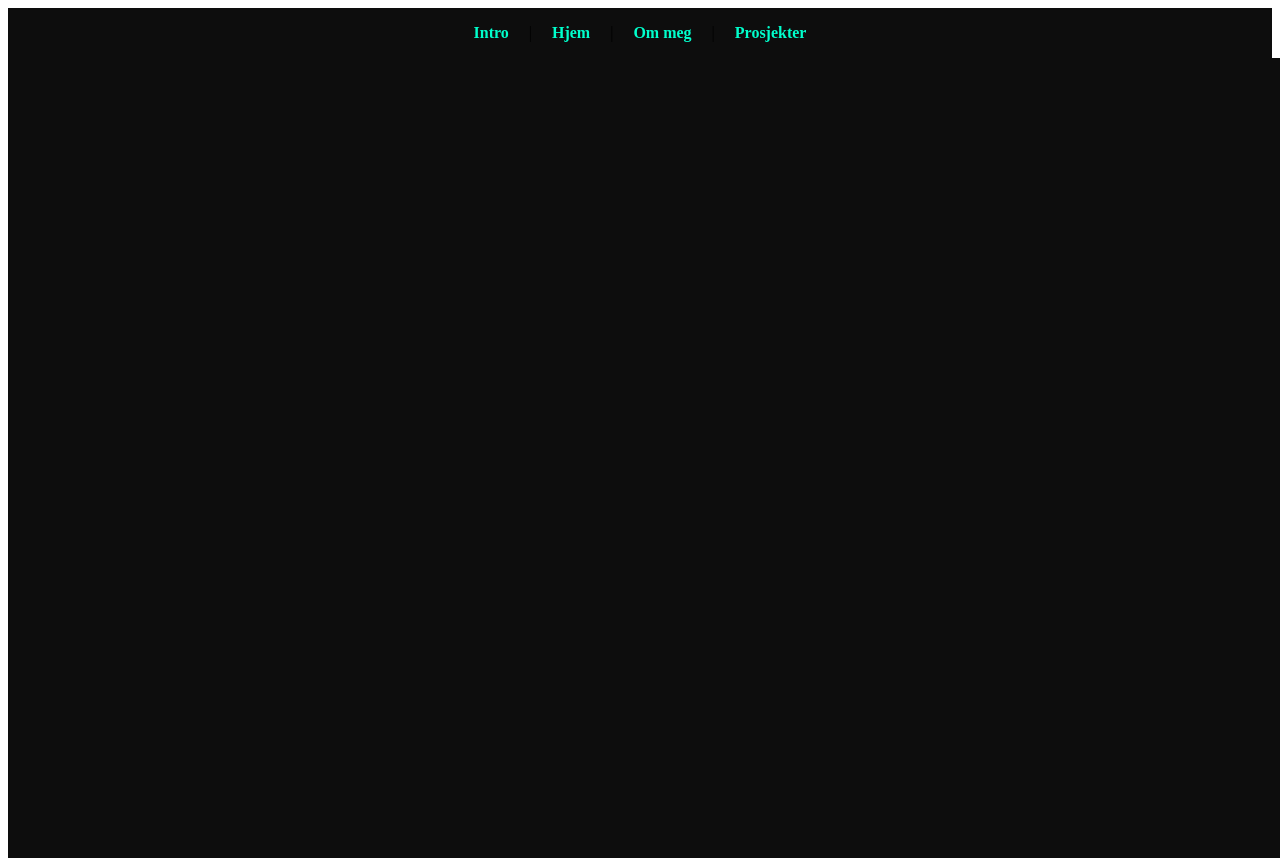
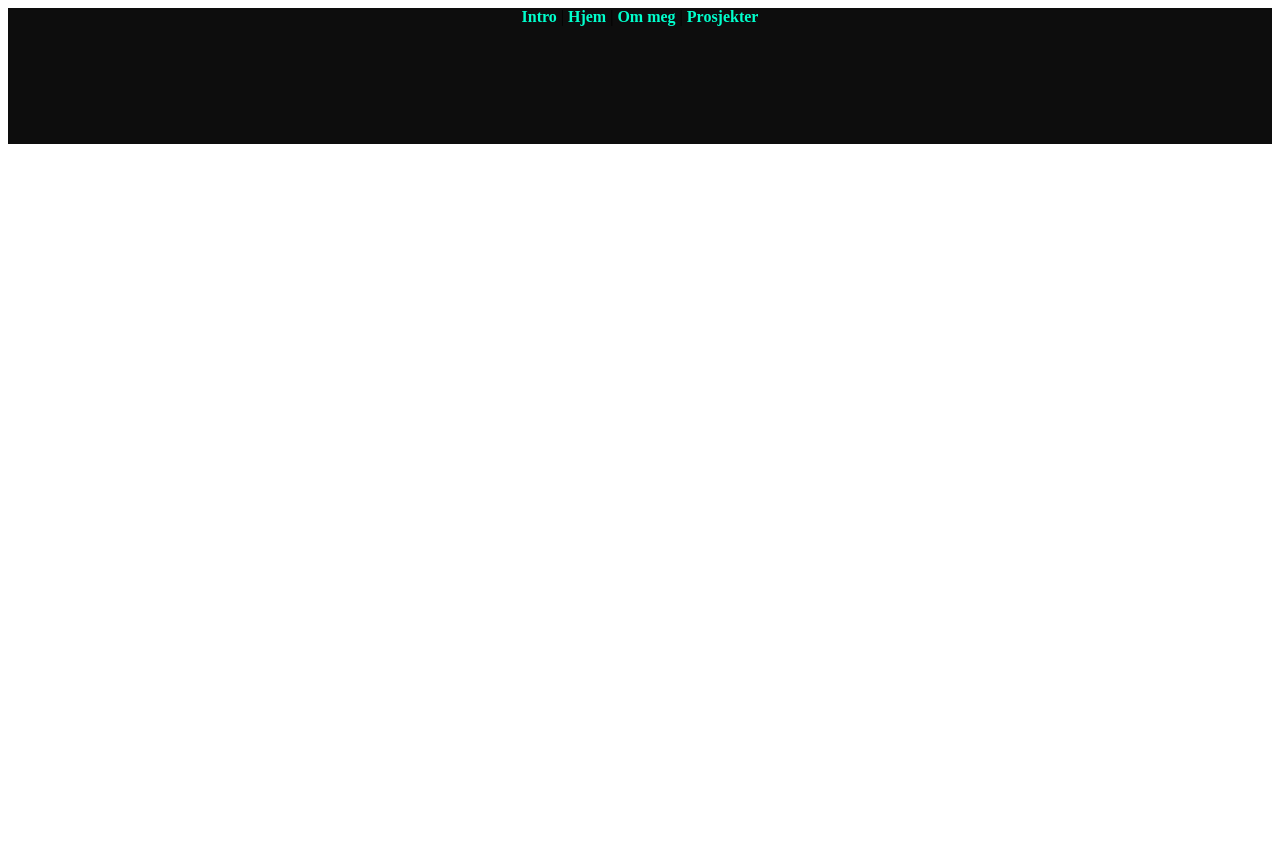
Before and after one commit to annikendit/my-portfolio, a React (Vite) app: page / in a window 1280 px wide. After the commit the page ends 800 px from the top, so only its background shows below. Built offline with nearby package versions, Linux system fonts and the light colour scheme.

Commit message:
fixing background

```diff
--- a/src/App.css
+++ b/src/App.css
@@ -1,7 +1,7 @@
 #root {
-  max-width: 1280px;
+
   margin: 0 auto;
-  padding: 2rem;
+
   text-align: center;
 }
 
@@ -43,7 +43,7 @@
 
 nav {
   opacity: 0;
-  animation: fadein 0.8s ease-in forwards;
+  animation: fadein 0.5s ease-in forwards;
   animation-delay: 0.1s;
 }
 
--- a/src/pages/Landing.css
+++ b/src/pages/Landing.css
@@ -1,6 +1,4 @@
 .landing-container {
-  height: 100vh;
-  width: 100vw;
   display: flex;
   justify-content: center;
   align-items: center;
@@ -32,14 +30,12 @@
 /* Nav styling – felles for hele appen */
 nav {
   background-color: #0d0d0d;
-  padding: 1rem;
   text-align: center;
 }
 
 nav a {
   color: #00ffcc;
   text-decoration: none;
-  margin: 0 1rem;
   font-weight: bold;
   transition: color 0.3s ease;
 }
```
